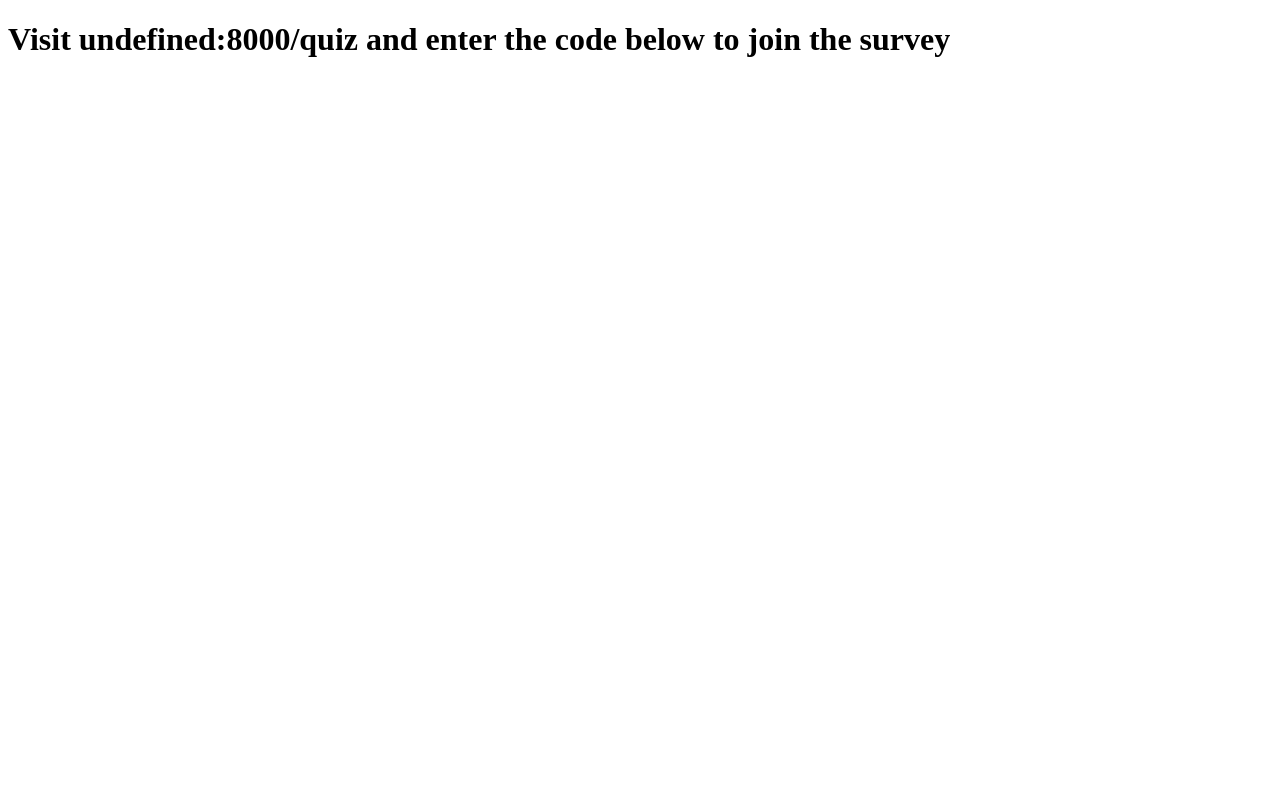
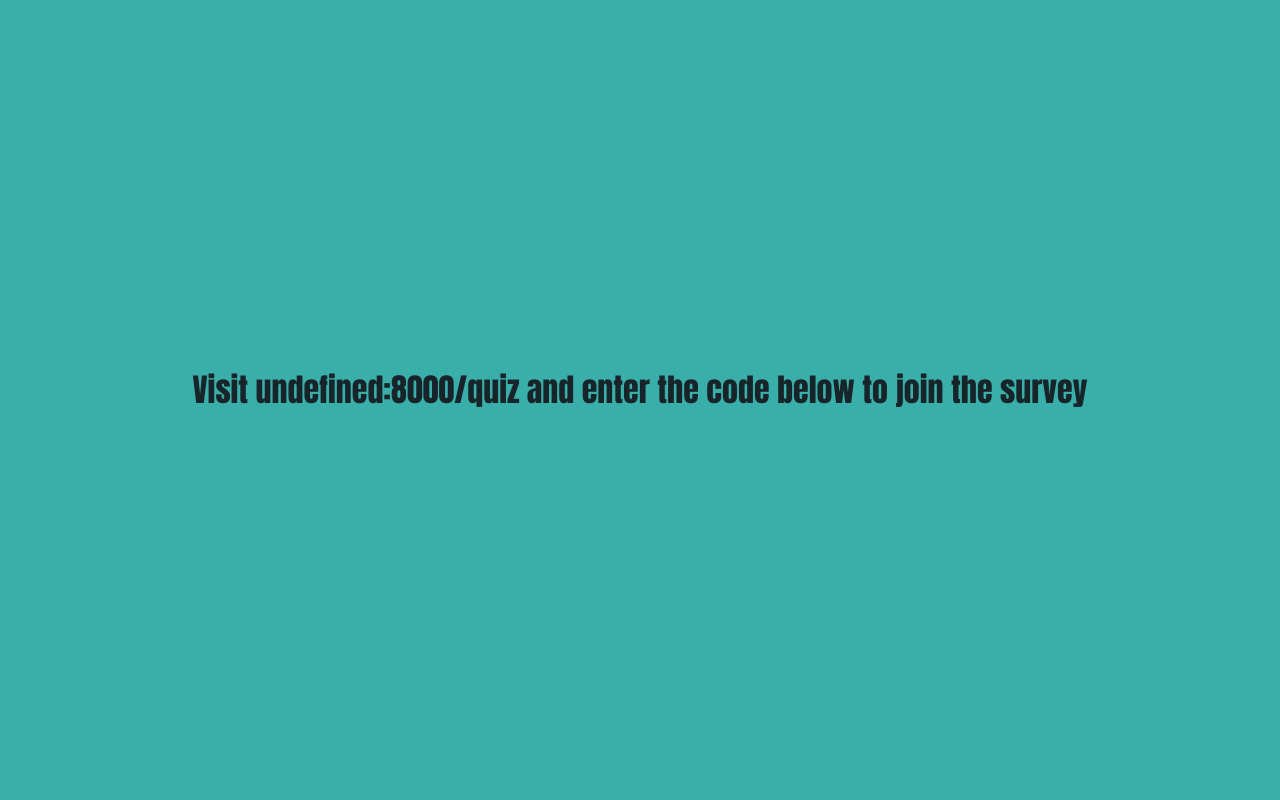
Before and after one commit to JBlad24/ateamproject, a Django app: page /quiz/display/ in a window 1280 px wide. Run offline with Django 3.2, Linux system fonts and the light colour scheme; some libraries are stand-ins or nearby versions.

Commit message:
did css stuff

```diff
--- a/LiveQuiz/quiz/static/quiz/style.css
+++ b/LiveQuiz/quiz/static/quiz/style.css
@@ -7,3 +7,28 @@
 {
     font-size: 12px;
 }
+
+html, body {
+    height: 100%;
+}
+
+html {
+    display: table;
+    margin: auto;
+}
+
+body {
+    display: table-cell;
+    vertical-align: middle;
+    background: #3AAFA9;
+    color: #EDF3FC;
+    font-family: Impact;
+}
+
+h1 {
+    color: #17252A;
+}
+
+a {
+    color: #373d47;
+}
--- a/LiveQuiz/quiz/templates/quiz/displayUrl.html
+++ b/LiveQuiz/quiz/templates/quiz/displayUrl.html
@@ -1,17 +1,18 @@
+{% load static %}
+<link rel="stylesheet" type="text/css" href="{% static 'quiz/style.css' %}"/>
 <!DOCTYPE html>
 <html lang="en">
 <head>
     <meta charset="UTF-8">
     <title>Display Url</title>
 
-<script type="text/javascript">
-  var userip;
-</script>
-<script type="text/javascript" src="https://l2.io/ip.js?var=userip"></script>
+    <script type="text/javascript">
+        var userip;
+    </script>
+    <script type="text/javascript" src="https://l2.io/ip.js?var=userip"></script>
+</head>
 
-
-</head>
 <body>
-<h1>Visit <script type="text/javascript">document.write(userip)</script>:8000/quiz and enter the code below to join the survey</h1>
+    <h1>Visit <script type="text/javascript">document.write(userip)</script>:8000/quiz and enter the code below to join the survey</h1>
 </body>
 </html>
--- a/LiveQuiz/quiz/templates/quiz/studentJoin.html
+++ b/LiveQuiz/quiz/templates/quiz/studentJoin.html
@@ -1,3 +1,5 @@
+{% load static %}
+<link rel="stylesheet" type="text/css" href="{% static 'quiz/style.css' %}"/>
 <!DOCTYPE html>
 <html lang="en">
 <head>
--- a/LiveQuiz/quiz/templates/quiz/studentQuestionView.html
+++ b/LiveQuiz/quiz/templates/quiz/studentQuestionView.html
@@ -1,3 +1,5 @@
+{% load static %}
+<link rel="stylesheet" type="text/css" href="{% static 'quiz/style.css' %}"/>
 <!DOCTYPE html>
 <html lang="en">
 <head>
--- a/LiveQuiz/quiz/templates/quiz/teacherView.html
+++ b/LiveQuiz/quiz/templates/quiz/teacherView.html
@@ -1,3 +1,5 @@
+{% load static %}
+<link rel="stylesheet" type="text/css" href="{% static 'quiz/style.css' %}"/>
 <!DOCTYPE html>
 <html lang="en">
 <head>
```
Also changed, not shown: LiveQuiz/quiz/templates/quiz/index.html (+11 -0 lines), LiveQuiz/quiz/static/quiz/create.css (deleted), LiveQuiz/quiz/static/quiz/displayURL.css (deleted), LiveQuiz/quiz/static/quiz/index.css (deleted), LiveQuiz/quiz/static/quiz/studentJoin.css (deleted).
